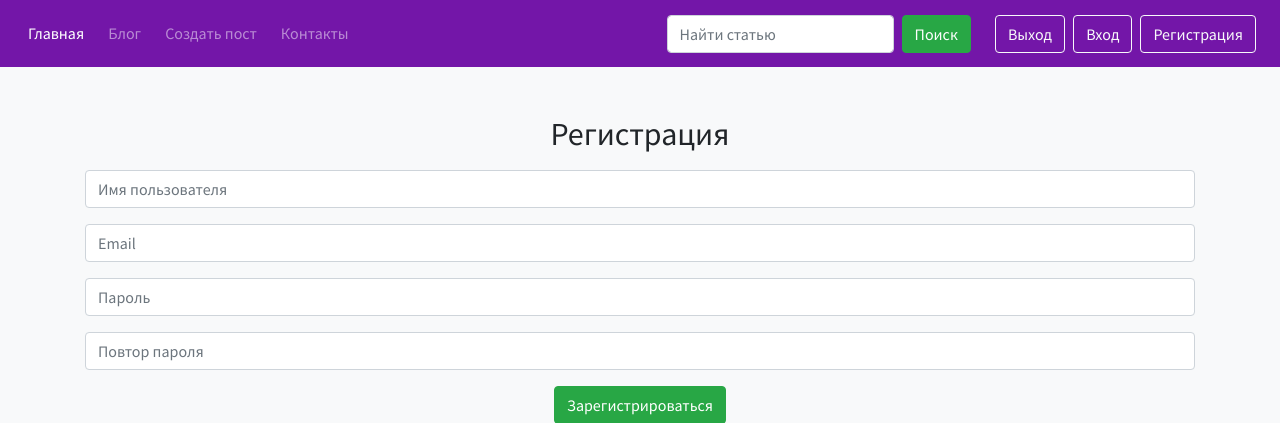
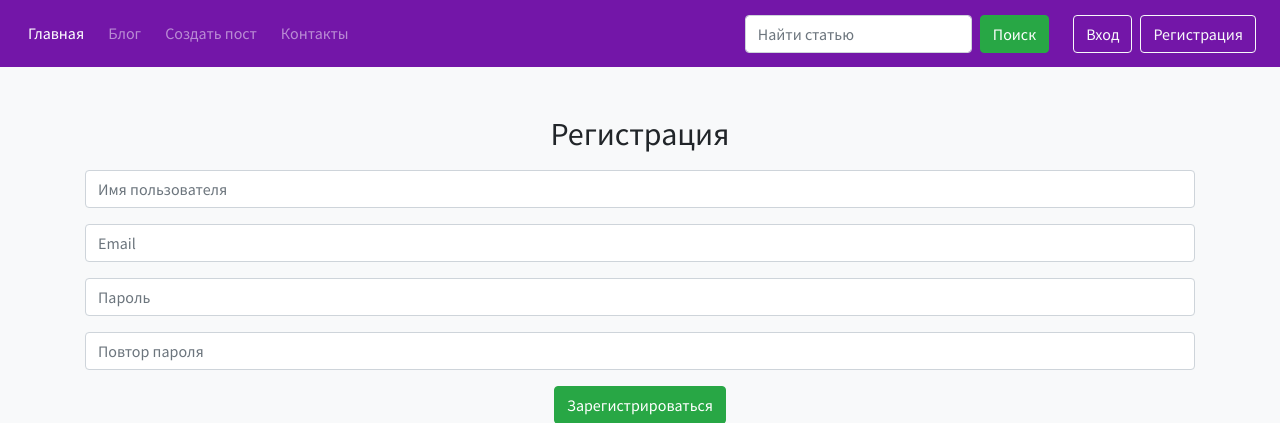
Before and after one commit to NiatpacBlack/Alternative_Flask_Blog, a Flask app: page /authentication/sign_up in a window 1280 px wide. Shown: the top 423 px of the page. Run offline with Flask 2, Linux system fonts and the light colour scheme.

Commit message:
Добавил авторизацию и выход пользователя вместе с модулем flask-login. После тестирования.

```diff
--- a/admin/static/css/admin_login.css
+++ b/admin/static/css/admin_login.css
@@ -1,6 +1,6 @@
 /* Background */
 body {
-    background: url("../img/admin-loggin-bg.jpg");
+    background: url("../img/admin-loggin-bg.jpg") no-repeat center center fixed;
     background-size: cover;
     display: flex;
     justify-content: center;
--- a/app.py
+++ b/app.py
@@ -1,7 +1,7 @@
-from flask import Flask, render_template, send_from_directory, url_for
+from flask import Flask, render_template, url_for, redirect, request, flash
+from flask_login import LoginManager
 from flask_sqlalchemy import SQLAlchemy
 from flask_uploads import configure_uploads
-from flask_login import LoginManager
 
 from blog.forms import photos
 from config import Config
@@ -51,5 +51,20 @@ def page_not_found_view(error_text):
     return render_template("404_page.html", error_text=error_text), 404
 
 
+@app.after_request
+def redirect_to_signin(response):
+    """
+    Перенаправляет на страницу авторизации и сохраняет в аргумент next и url страницы, на которую заходили.
+
+    В случае если не авторизированный пользователь заходит на страницу, требующую авторизации.
+    """
+    print(response.status_code)
+    if response.status_code == 401:
+        flash('Пожалуйста войдите в свой аккаунт или зарегистрируйтесь, чтобы попасть в данный раздел.', 'success')
+        return redirect(url_for('authentication.sign_in_view') + '?next=' + request.url)
+
+    return response
+
+
 if __name__ == "__main__":
     app.run()
--- a/authentication/authentication.py
+++ b/authentication/authentication.py
@@ -8,7 +8,7 @@ from werkzeug.security import generate_password_hash, check_password_hash
 authentication = Blueprint("authentication", __name__)
 
 
-@authentication.route("/sign_in")
+@authentication.route("/sign_in", methods=["POST", "GET"])
 def sign_in_view():
     """Представление страницы авторизации пользователя."""
 
@@ -52,24 +52,13 @@ def sign_up_view():
             email=request.form.get("email"),
             hash_password=generate_password_hash(request.form.get("password")),
         )
-        return redirect(url_for("home_view"))
+        user = check_user_in_user_table(username=request.form.get("username"))
+        if user:
+            login_user(user)
+            return redirect(url_for("home_view"))
 
     return render_template(
         "authentication/registration_page.html",
         form=form,
         title="Регистрация",
     )
-
-
-@authentication.after_request
-def redirect_to_signin(response):
-    """
-    Перенаправляет на страницу авторизации и сохраняет в аргумент next и url страницы, на которую заходили.
-
-    В случае если не авторизированный пользователь заходит на страницу, требующую авторизации.
-    """
-    print(response.status_code)
-    if response.status_code == '401':
-        return redirect(url_for('sign_in_view') + '?next=' + request.url)
-
-    return response
--- a/authentication/forms.py
+++ b/authentication/forms.py
@@ -82,5 +82,5 @@ class SignInForm(FlaskForm):
     )
     submit = SubmitField(
         "Вход",
-        render_kw={"class": "btn btn-info"},
+        render_kw={"class": "btn btn-info btn-lg"},
     )
--- a/authentication/models.py
+++ b/authentication/models.py
@@ -33,4 +33,4 @@ def load_user(user_model_id: str):
     Он должен принимать str идентификатор пользователя и возвращать соответствующий объект пользователя.
     """
 
-    return UserModel.get(user_model_id)
+    return UserModel.query.get(user_model_id)
--- a/templates/block/header.html
+++ b/templates/block/header.html
@@ -25,9 +25,14 @@
                        aria-label="Поиск">
                 <button class="btn btn-success my-2 my-sm-0 mr-4" type="submit">Поиск</button>
             </form>
-            <a href="#" class="btn btn-outline-light mr-2">Выход</a>
-            <a href="#" class="btn btn-outline-light mr-2">Вход</a>
-            <a href="{{ url_for('authentication.sign_up_view') }}" class="btn btn-outline-light mr-2">Регистрация</a>
+            {% if current_user.is_authenticated %}
+                <a href="{{ url_for('authentication.sign_out_view') }}" class="btn btn-outline-light mr-2">Выход</a>
+                <span class="navbar-text text-white mr-4 ml-5">{{ current_user.username }}</span>
+            {% else %}
+                <a href="{{ url_for('authentication.sign_in_view') }}" class="btn btn-outline-light mr-2">Вход</a>
+                <a href="{{ url_for('authentication.sign_up_view') }}"
+                   class="btn btn-outline-light mr-2">Регистрация</a>
+            {% endif %}
         </div>
     </nav>
 </div>
```
Also changed, not shown: flask_blog.db.
